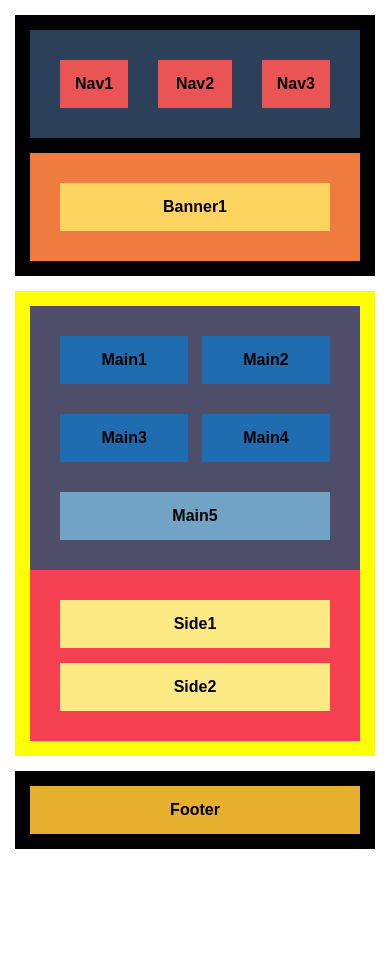
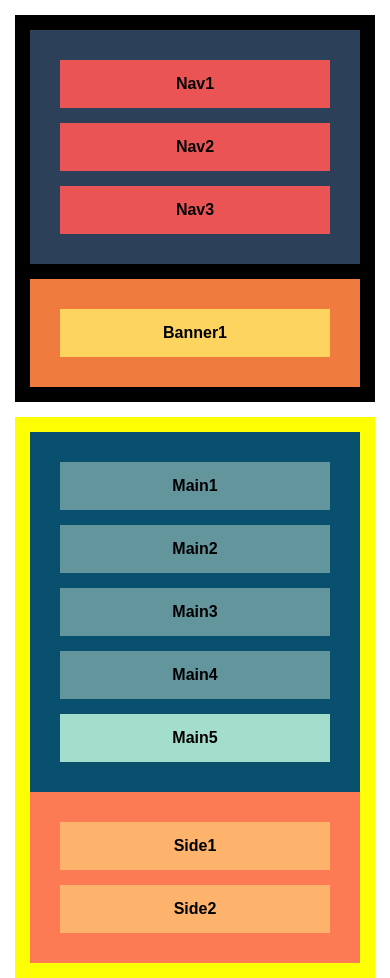
Before and after one commit to PacMM79/Exercici1, a plain HTML site: page index.html in a window 390 px wide. Shown: the top 978 px of the page. Before the commit the page ends 864 px from the top, so only its background shows below. Drawn offline with Linux system fonts and the light colour scheme.

Commit message:
Add Phone screen version

```diff
--- a/style.css
+++ b/style.css
@@ -103,3 +103,42 @@ body {
     width: auto;
     }
 }
+/* Small devices (phones, 580px and down) */
+@media only screen and (max-width: 580px) {
+.nav {
+    display: block;
+}
+.nav1, .nav2, .nav3 {
+    width: auto;
+}
+.mainbox  {
+    background-color: #FEFF03;
+    display: block;
+}
+.main {
+    background-color: #09506F;
+    width: auto;
+}
+.main_1, .main_2 {
+    display: block;
+}
+.main_in1 {
+    background-color: #62959C;
+    width: auto;
+    margin-right: auto;
+}
+.main_in2 {
+    background-color: #62959C;
+    width: auto;
+}
+.main_in5 {
+    background-color: #A3DDCB;
+}
+.main_side {
+    background-color: #FD7B54;
+    width: auto;
+}
+.side1 {
+    background-color: #FDB36B;
+}
+}
```
